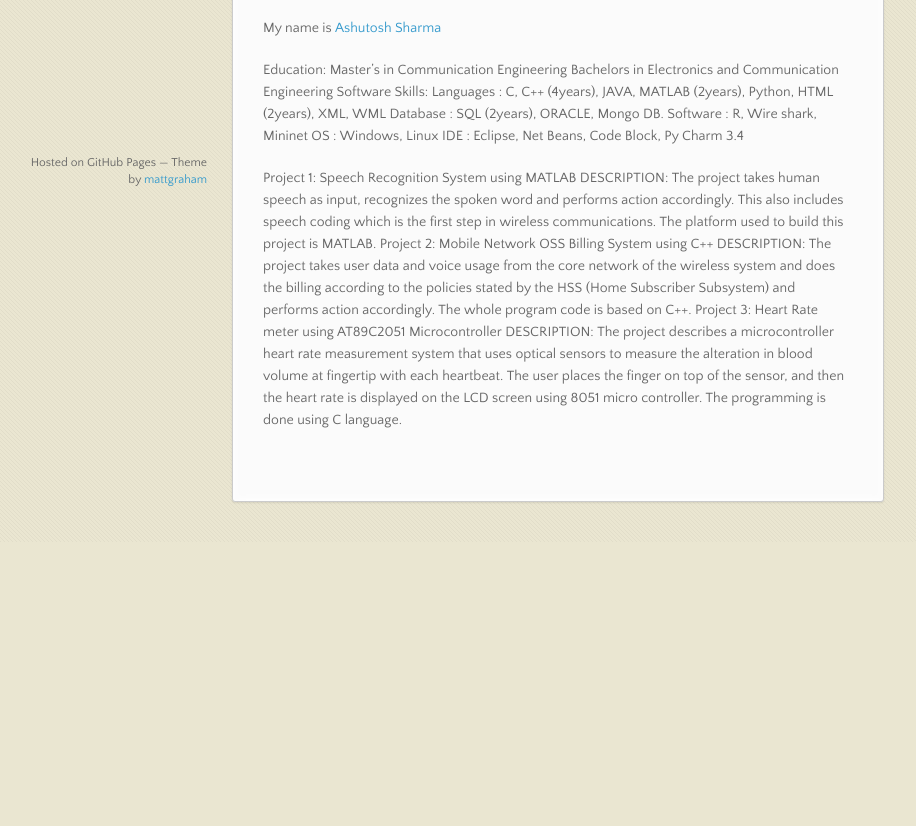
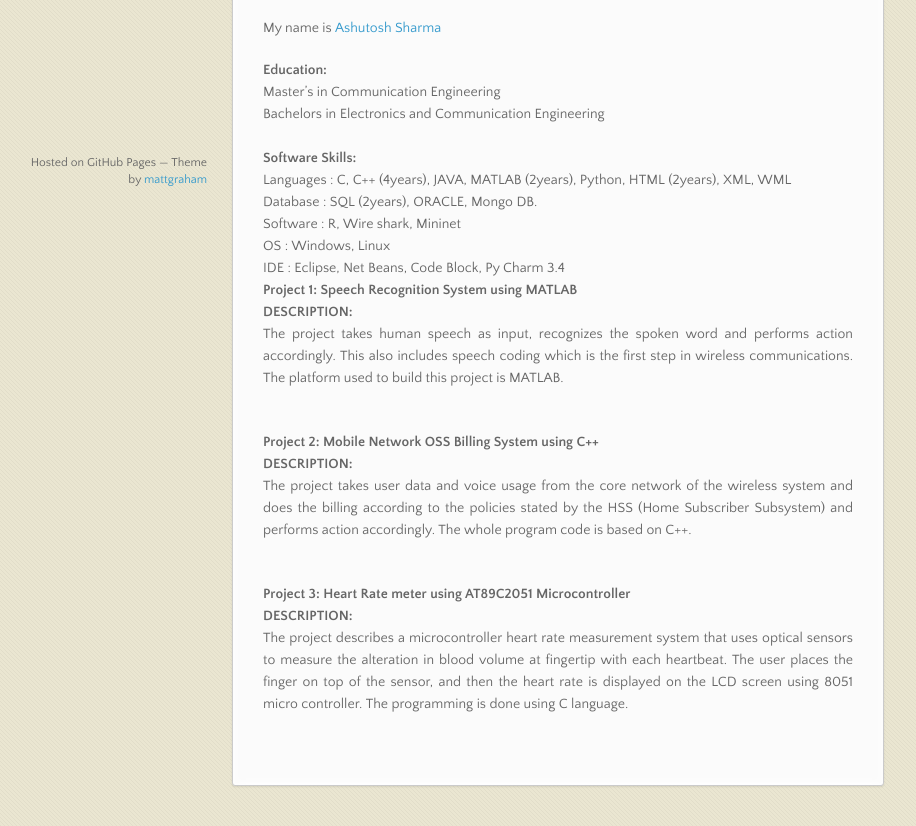
Before and after one commit to ashutosh19/ashutosh19.github.io, a plain HTML site: page index.html in a window 1280 px wide. Shown: the part 572-1398 px from the top of the page, without its empty margins (83-999 px from the left). Before the commit the page ends 1114 px from the top, so only its background shows below. Drawn offline with nearby package versions, Linux system fonts and the light colour scheme.

Commit message:
Update index.html

```diff
--- a/index.html
+++ b/index.html
@@ -39,24 +39,28 @@
 
 <p>My name is <a href="https://www.facebook.com/profile.php?id=100008696978418&amp;sk=about">Ashutosh Sharma</a></p>
 
-<p>Education: Master’s in Communication Engineering
-          Bachelors in Electronics and Communication Engineering
-Software Skills:
-Languages   : C, C++ (4years), JAVA, MATLAB (2years), Python, HTML (2years), XML, WML
-Database        : SQL (2years), ORACLE, Mongo DB.
-Software        : R, Wire shark, Mininet
-OS          : Windows, Linux
-IDE         : Eclipse, Net Beans, Code Block, Py Charm 3.4</p>
+<b>Education:</b> <br>
+Master’s in Communication Engineering <br>
+Bachelors in Electronics and Communication Engineering
+<br><br>
+<b>Software Skills:</b> <br>
+Languages   : C, C++ (4years), JAVA, MATLAB (2years), Python, HTML (2years), XML, WML<br>
+Database        : SQL (2years), ORACLE, Mongo DB.<br>
+Software        : R, Wire shark, Mininet <br>
+OS          : Windows, Linux<br>
+IDE         : Eclipse, Net Beans, Code Block, Py Charm 3.4<br>
 
-<p>Project 1: Speech Recognition System using MATLAB
-DESCRIPTION:
-The project takes human speech as input, recognizes the spoken word and performs action accordingly. This also includes speech coding which is the first step in wireless communications. The platform used to build this project is MATLAB.
-Project 2: Mobile Network OSS Billing System using C++
-DESCRIPTION:
-The project takes user data and voice usage from the core network of the wireless system and does the billing according to the policies stated by the HSS (Home Subscriber Subsystem) and performs action accordingly. The whole program code is based on C++.
-Project 3:  Heart Rate meter using AT89C2051 Microcontroller
-DESCRIPTION:
-The project describes a microcontroller heart rate measurement system that uses optical sensors to measure the alteration in blood volume at fingertip with each heartbeat. The user places the finger on top of the sensor, and then the heart rate is displayed on the LCD screen using 8051 micro controller. The programming is done using C language.</p>
+<b>Project 1: Speech Recognition System using MATLAB<br>
+DESCRIPTION:</b>
+<p align="Justify">The project takes human speech as input, recognizes the spoken word and performs action accordingly. This also includes speech coding which is the first step in wireless communications. The platform used to build this project is MATLAB. </p>
+<br>
+<b>Project 2: Mobile Network OSS Billing System using C++<br>
+DESCRIPTION:</b>
+<p align="Justify">The project takes user data and voice usage from the core network of the wireless system and does the billing according to the policies stated by the HSS (Home Subscriber Subsystem) and performs action accordingly. The whole program code is based on C++. </p>
+<br>
+<b>Project 3:  Heart Rate meter using AT89C2051 Microcontroller<br>
+DESCRIPTION: </b>
+<p align="Justify">The project describes a microcontroller heart rate measurement system that uses optical sensors to measure the alteration in blood volume at fingertip with each heartbeat. The user places the finger on top of the sensor, and then the heart rate is displayed on the LCD screen using 8051 micro controller. The programming is done using C language.</p>
       </section>
       <footer>
         <p><small>Hosted on GitHub Pages &mdash; Theme by <a href="https://twitter.com/michigangraham">mattgraham</a></small></p>
```
